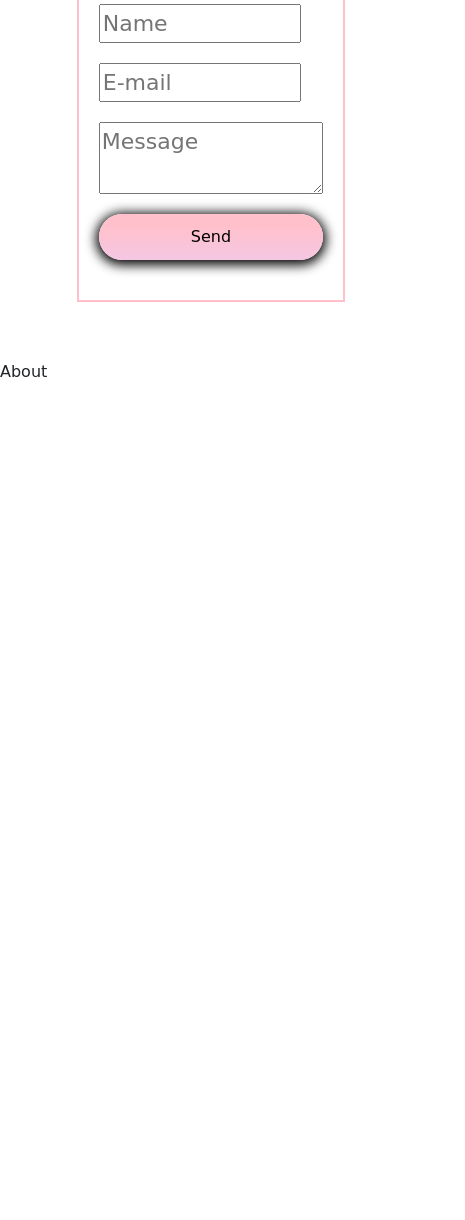
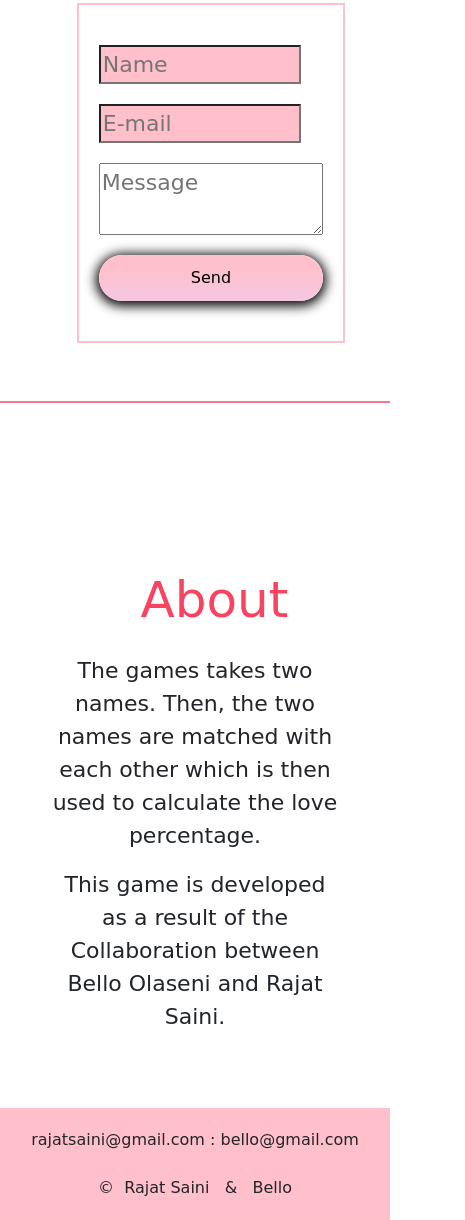
Before and after one commit to Bello-online/LoveCalculator, a website: page Src/index.html in a window 390 px wide. Shown: the part 1334-2554 px from the top of the page, 465 px wide, since content can reach past the window. Before the commit the page ends 1718 px from the top, so only its background shows below. Drawn offline with nearby package versions, Linux system fonts and the light colour scheme; files that its build step writes are made by us from their sources; a web font is replaced by a local one.

Commit message:
Footer designing

```diff
--- a/Src/css/about.css
+++ b/Src/css/about.css
@@ -1,12 +1,20 @@
 /*about section css*/
 .about {
   display: flex;
-  justify-content: center;
-  flex-direction: column;
+  flex-direction: row;
+  justify-content: space-evenly;
+  align-items: center;
+  font-size: 22px;
+  gap: 10%;
+  width: auto;
+  margin-top: 15%;
+  margin-bottom: 15%;
 }
-.about .about-heading {
+.about .about-heading span {
   font-size: 50px;
   color: rgb(250, 66, 97);
 }
-
-/*# sourceMappingURL=about.css.map */
+.about .about-heading{
+  width: 500px;
+  margin-left: 10%;
+}
--- a/Src/css/about.scss
+++ /dev/null
@@ -1,14 +0,0 @@
-/*about section css*/
-.about {
-    display: flex;
-    justify-content: center;
-    flex-direction: column;
-
-    .about-heading {
-        span {
-            font-size: 50px;
-            color: rgb(250, 66, 97);
-        }
-
-    }
-}
--- a/Src/css/contact.css
+++ b/Src/css/contact.css
@@ -7,7 +7,7 @@
     font-size: 22px;
     gap: 10%;
     width: auto;
-    margin-top: 15%;
+    margin-top: 10%;
     margin-bottom:15%;
 }
 .contact-form .c-left span{
--- /dev/null
+++ b/Src/css/footer.css
@@ -0,0 +1,14 @@
+/*Footer css*/
+.footer-container{
+    display: flex;
+    flex-direction: column;
+    justify-content: center;
+    align-items: center;
+    background-color: pink;
+}
+.footer-container :nth-child(1){
+    margin-top: 20px;
+}
+.footer-container :nth-child(3){
+    margin-bottom: 20px;
+}
--- a/Src/css/index.css
+++ b/Src/css/index.css
@@ -27,6 +27,19 @@
     }
     .contact-form .c-right{
         width: 75% !important;
+    }
+    .about{
+        display: flex !important;
+        flex-direction: column !important;
+        gap: 10% !important;
+        margin-top: 10rem !important;
+    }
+    .about .about-details{
+        width: 75% !important;
+        margin:1rem !important ;
+    }
+    .about .about-heading , .about-details{
+        text-align: center;
     }
   }
 #myVideo {
@@ -154,3 +167,6 @@ body {
     border-radius: 100%;
     margin-top: 1rem;
 }
+input{
+    background-color: pink;
+}
--- a/Src/index.html
+++ b/Src/index.html
@@ -8,8 +8,9 @@
     <link rel="stylesheet" href="./css/index.css">
     <link rel="stylesheet" href="https://cdn.jsdelivr.net/npm/bootstrap@4.1.3/dist/css/bootstrap.min.css"
         integrity="sha384-MCw98/SFnGE8fJT3GXwEOngsV7Zt27NXFoaoApmYm81iuXoPkFOJwJ8ERdknLPMO" crossorigin="anonymous">
-    <link rel="stylesheet/scss" href="./css/about.scss">
+    <link rel="stylesheet" href="./css/about.css">
     <link rel="stylesheet" href="./css/contact.css">
+    <link rel="stylesheet" href="./css/footer.css">
     <title>Document</title>
     <script type="text/javascript" src="https://cdn.jsdelivr.net/npm/@emailjs/browser@3/dist/email.min.js">
     </script>
@@ -48,7 +49,6 @@
                 </div>
             </nav>
         </div>
-
         <div class="app-container" id="Home">
 
             <div class="game-container">
@@ -79,6 +79,7 @@
             </div>
             <!-- start of contact us form-->
         </div>
+        <hr style="height:2px;border-width:0;background-color:rgb(248, 119, 140)">
         <!--start of contact form-->
         <div class="contact-form" id="Contact">
             <div class="c-left">
@@ -88,23 +89,33 @@
                 </div>
             </div>
             <div class="c-right">
-                <div class="form form1" >
-                    <input type="text"  id="name" class="user" placeholder="Name">
-                    <input type="text"  id="email" class="user" placeholder="E-mail" >
-                    <textarea  id="message" class="user" placeholder="Message" cols="9" rows="2"></textarea>
+                <div class="form form1">
+                    <input type="text" id="name" class="user" placeholder="Name">
+                    <input type="text" id="email" class="user" placeholder="E-mail">
+                    <textarea id="message" class="user" placeholder="Message" cols="9" rows="2"></textarea>
                     <button value="Send" class="button" onclick="sendEmail()">Send</button>
                     <div id="result-email"></div>
                 </div>
             </div>
         </div>
     </div>
+    <hr style="height:2px;border-width:0;background-color:rgb(248, 119, 140)">
+
     <div class="about" id="About">
         <div class="about-heading">
             <span>About</span>
         </div>
+        <div class="about-details">
+            <p>
+                The games takes two names. Then, the two names are matched with each other which is then used to calculate the love percentage.
+            </p>
+            This game is developed as a result of the Collaboration between Bello Olaseni and Rajat Saini. <br>
+
+        </div>
     </div>
     <footer class="footer-container">
-
+        <span>rajatsaini@gmail.com : bello@gmail.com </span> <br>
+        <span>&copy; &nbsp;Rajat Saini &nbsp; & &nbsp; Bello</span>
     </footer>
 
 
--- a/Src/script/script.js
+++ b/Src/script/script.js
@@ -160,20 +160,26 @@
     const childContainer = document.getElementById('child-container') ;
     const resultText = document.getElementById('result-percentage');
     const loveMessage = document.getElementById('love-message');
+    loveMessage.style.color = "red"
     childContainer.style.color = 'red';
     childContainer.style.width = `${percentageOfLove}%`;
 
     resultText.innerHTML = `${percentageOfLove}%`;
+    resultText.style.color = 'red'
 
     if(percentageOfLove <51){
-      loveMessage.innerHTML = "Can certainly feel a connection";
+      loveMessage.innerHTML = "Can certainly feel a connection. Things can work out if you guys get serious. Just keep the momentum going.";
     }else if(percentageOfLove > 50 && percentageOfLove <61){
-      loveMessage.innerHTML = "On the way of Love"
+      loveMessage.innerHTML = "On the way of Love. The path is tough. When you talk about love, you should both consider pain. Share your pain and love on this way of love."
     }
     else if(percentageOfLove > 60 && percentageOfLove <71){
-      loveMessage.innerHTML = "Things are getting serious";
+      loveMessage.innerHTML = "Congratulations. Things are getting serious! It is this moment when you feel good when you are with this person. Go for it.";
     }
-
+    else if(percentageOfLove > 70 && percentageOfLove <81)
+    {loveMessage.innerHTML = "You are made for each other. At this moment, even the fall season is beautiful because you are with the Spring(your love) now!"}
+    else if(percentageOfLove > 80){
+      loveMessage.innerHTML = "How does it feel when you both listen to 'Perfect' by 'Ed Sheran'. The is the best feeling in the world. Embrace you love. Protect it. You don't need this calculator anymore."
+    }
   }
 
 
```
Also changed, not shown: 2 other files.
